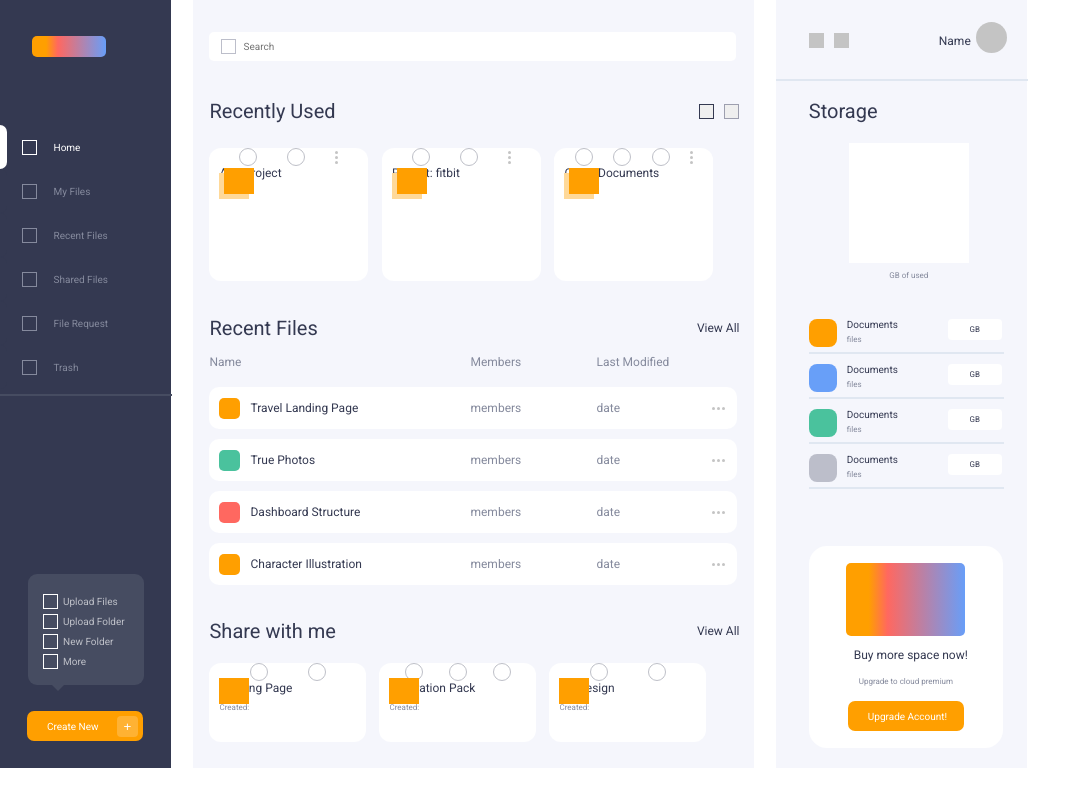
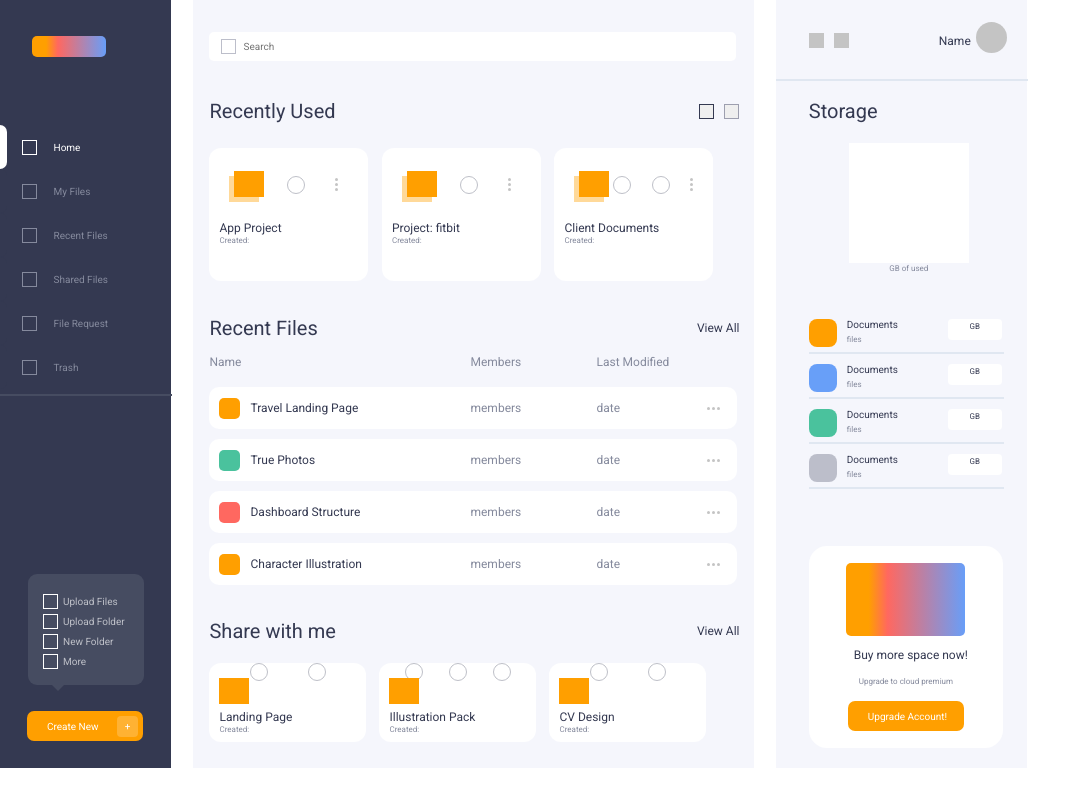
Before and after one commit to michellepineda90/react-week2-styling-challenge, a React (Create React App) app: page / in a window 1280 px wide. Shown: the whole page, without its empty margins (0-1070 px from the left). Built offline with nearby package versions, Linux system fonts and the light colour scheme.

Commit message:
chore: add HTML and CSS for components UI

```diff
--- a/src/components/App.css
+++ b/src/components/App.css
@@ -41,7 +41,7 @@ html {
 }
 
 .regularTxt {
-  font-size: 12px;
+  font-size: var(--medium-font);
   color: var(--black-text);
 }
 
@@ -65,9 +65,9 @@ html {
 .orangeBtn {
   display: flex;
   align-items: center;
-  background-color: #FF9F00;
+  background-color: var(--orange);
   color: var(--white);
-  font-size: 10px;
+  font-size: var(--small-font);
   width: 116px;
   height: 30px;
   border: none;
--- a/src/components/Main.css
+++ b/src/components/Main.css
@@ -17,12 +17,12 @@
     height: 29px;
     border-radius: 5px;
     align-items: center;
-    background-color: #FFFFFF;
+    background-color: var(--white);
 }
 
 .searchBtn {
     border-color: #BCBECA;
-    background-color: #FFFFFF;
+    background-color: var(--white);
     margin-left: 12px;
 }
 
@@ -31,7 +31,7 @@
     font-size: 10px;
     color: #BCBECA;
     border: none;
-    background-color: #FFFFFF;
+    background-color: var(--white);
     margin-left: 5px;
 }
 
@@ -65,10 +65,11 @@
 .card {
     display: flex;
     flex-direction: column;
+    justify-content: space-evenly;
     width: 159px;
     height: 133px;
     border-radius: 12px;
-    background-color: #FFFFFF;
+    background-color: var(--white);
     position: relative;
 }
 
@@ -78,11 +79,21 @@
     justify-content: space-evenly;
 }
 
+.cube {
+    position: absolute;
+    left: 10px;
+    top: 2.5px;
+}
+
 .cardDetails {
     display: flex;
     flex-direction: column;
     justify-content: space-between;
     padding-left: 10px;
+}
+
+.detailFont {
+    margin-top: 1px;
 }
 
 .square {
@@ -106,6 +117,20 @@
     background-color: var(--orange);
 }
 
+.ellipsis {
+    height: 13px;
+    display: flex;
+    flex-direction: column;
+    justify-content: space-between;
+}
+
+.dot {
+  height: 3px;
+  width: 3px;
+  border-radius: 50%;
+  background-color: var(--light-gray);
+}
+
 .rcntFiles {
     position: absolute;
     top: 296px;
@@ -124,7 +149,7 @@
     width: 528px;
     height: 42px;
     border-radius: 10px;
-    background-color: #FFFFFF;
+    background-color: var(--white);
     display: flex;
     align-items: center;
     padding-left: 10px;
@@ -170,7 +195,8 @@
     left: 387px;
 }
 
-.hzEllipsis {
+.horizontal {
+    transform: rotate(90deg);
     position: absolute;
     left: 503px;
 }
@@ -199,9 +225,10 @@
 .shareCard {
     display: flex;
     flex-direction: column;
+    justify-content: space-between;
     width: 157px;
     height: 79px;
-    background-color: #FFFFFF;
+    background-color: var(--white);
     border-radius: 12px;
     position: relative;
 }
--- a/src/components/Main.tsx
+++ b/src/components/Main.tsx
@@ -1,6 +1,6 @@
 import './Main.css';
-import verticalEllipsis from '../assets/verticalEllipsis.svg';
-import horizontalEllipsis from '../assets/horizontalEllipsis.svg';
+// import verticalEllipsis from '../assets/verticalEllipsis.svg';
+// import horizontalEllipsis from '../assets/horizontalEllipsis.svg';
 
 function Main() {
     return (
@@ -22,11 +22,17 @@ function Main() {
                 <div className='recentlyUsedProjects'>
                     <div className='card'>
                         <div className='cardIcons'>
+                            <div className='cube'>
                                 <div className='square bottom'></div>
                                 <div className='square superposed'></div>
+                            </div>
                             <div className='circle'></div>
                             <div className='circle'></div>
-                            <img src={verticalEllipsis} alt='vertical ellipsis' />
+                            <div className='ellipsis vertical'>
+                                <div className='dot'></div>
+                                <div className='dot'></div>
+                                <div className='dot'></div>
+                            </div>
                         </div>
                         <div className='cardDetails'>
                             <p className='regularTxt noMargin'>App Project</p>
@@ -35,11 +41,17 @@ function Main() {
                     </div>
                     <div className='card'>
                         <div className='cardIcons'>
+                            <div className='cube'>
                                 <div className='square bottom'></div>
                                 <div className='square superposed'></div>
+                            </div>
                             <div className='circle'></div>
                             <div className='circle'></div>
-                            <img src={verticalEllipsis} alt='vertical ellipsis' />
+                            <div className='ellipsis vertical'>
+                                <div className='dot'></div>
+                                <div className='dot'></div>
+                                <div className='dot'></div>
+                            </div>
                         </div>
                         <div className='cardDetails'>
                             <p className='regularTxt noMargin'>Project: fitbit</p>
@@ -48,12 +60,18 @@ function Main() {
                     </div>
                     <div className='card'>
                         <div className='cardIcons'>
+                            <div className='cube'>
                                 <div className='square bottom'></div>
                                 <div className='square superposed'></div>
+                            </div>
                             <div className='circle'></div>
                             <div className='circle'></div>
                             <div className='circle'></div>
-                            <img src={verticalEllipsis} alt='vertical ellipsis' />
+                            <div className='ellipsis vertical'>
+                                <div className='dot'></div>
+                                <div className='dot'></div>
+                                <div className='dot'></div>
+                            </div>
                         </div>
                         <div className='cardDetails'>
                             <p className='regularTxt noMargin'>Client Documents</p>
@@ -80,28 +98,44 @@ function Main() {
                             <p className='title'>Travel Landing Page</p>
                             <p className='members txtColor'>members</p>
                             <p className='fileTxt txtColor'>date</p>
-                            <img src={horizontalEllipsis} alt='horizontal ellipsis' className='hzEllipsis' />
+                            <div className='ellipsis horizontal'>
+                                <div className='dot'></div>
+                                <div className='dot'></div>
+                                <div className='dot'></div>
+                            </div>
                         </div>
                         <div className='fileCard'>
                             <div className='smallSquare aqua'></div>
                             <p className='title'>True Photos</p>
                             <p className='members txtColor'>members</p>
                             <p className='fileTxt txtColor'>date</p>
-                            <img src={horizontalEllipsis} alt='horizontal ellipsis' className='hzEllipsis' />
+                            <div className='ellipsis horizontal'>
+                                <div className='dot'></div>
+                                <div className='dot'></div>
+                                <div className='dot'></div>
+                            </div>
                         </div>
                         <div className='fileCard'>
                             <div className='smallSquare magenta'></div>
                             <p className='title'>Dashboard Structure</p>
                             <p className='members txtColor'>members</p>
                             <p className='fileTxt txtColor'>date</p>
-                            <img src={horizontalEllipsis} alt='horizontal ellipsis' className='hzEllipsis' />
+                            <div className='ellipsis horizontal'>
+                                <div className='dot'></div>
+                                <div className='dot'></div>
+                                <div className='dot'></div>
+                            </div>
                         </div>
                         <div className='fileCard'>
                             <div className='smallSquare orange'></div>
                             <p className='title'>Character Illustration</p>
                             <p className='members txtColor'>members</p>
                             <p className='fileTxt txtColor'>date</p>
-                            <img src={horizontalEllipsis} alt='horizontal ellipsis' className='hzEllipsis' />
+                            <div className='ellipsis horizontal'>
+                                <div className='dot'></div>
+                                <div className='dot'></div>
+                                <div className='dot'></div>
+                            </div>
                         </div>
                     </div>
                 </div>
--- a/src/components/NavBar.css
+++ b/src/components/NavBar.css
@@ -98,7 +98,21 @@
     color: #FFFFFF;
     position: absolute;
     left: 90px;
+    display: flex;
+    justify-content: center;
+    align-items: center;
 }
+
+a:link { text-decoration: none; }
+
+
+a:visited { text-decoration: none; }
+
+
+a:hover { text-decoration: none; }
+
+
+a:active { text-decoration: none; }
 
 .pointer {
     background-color: #343951;
--- a/src/components/NavBar.tsx
+++ b/src/components/NavBar.tsx
@@ -71,10 +71,10 @@ function NavBar() {
                 <div className='arrowDown'/></div>
             </div>
             <div className='createNewSection'>
-                <div className='orangeBtn'>
-                    <p className='btnTxt'>Create New</p>
-                    <button className='plus'>+</button>
-                </div>
+                    <div className='orangeBtn'>
+                        <p className='btnTxt'>Create New</p>
+                        <a href="" className='plus'>+</a>
+                    </div>
             </div>
         </div>
     );
--- a/src/components/Panel.tsx
+++ b/src/components/Panel.tsx
@@ -74,7 +74,7 @@ function Panel() {
                     <p className='regularTxt'>Buy more space now!</p>
                     <p className='detailFont premium'>Upgrade to cloud premium</p>
                 </div>
-                <div className='orangeBtn'>Upgrade Account!</div>
+                <a href="" className='orangeBtn'>Upgrade Account!</a>
             </div>
         </div>
     );
```
Lines whose indentation alone changed are shown as unchanged.
